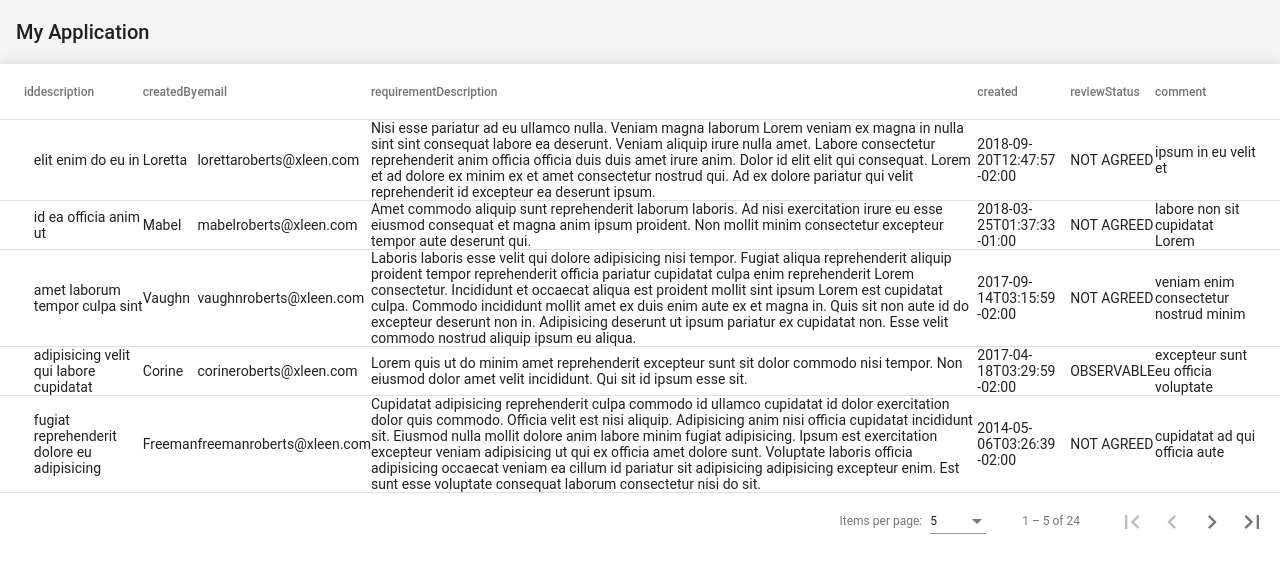
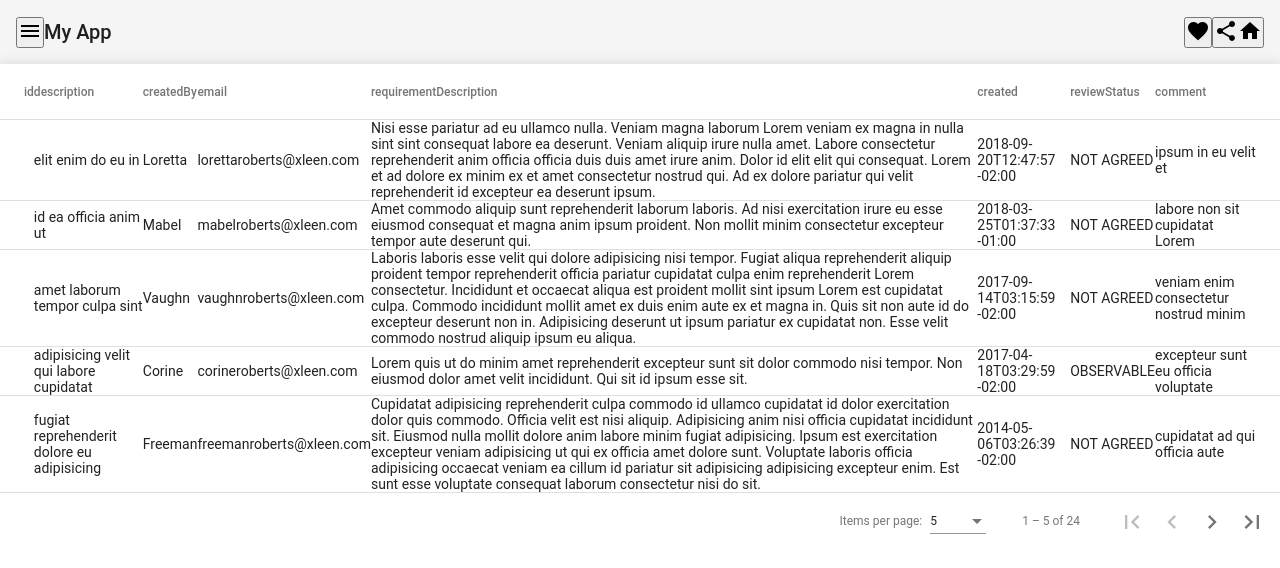
Before and after one commit to 7GitHub7/AngularDoors, an Angular app: page / in a window 1280 px wide. Shown: the top 568 px of the page. Built offline with nearby package versions, Linux system fonts and the light colour scheme; data requests are answered from the project's data file.

Commit message:
added mat-icons

```diff
--- a/src/app/app.module.ts
+++ b/src/app/app.module.ts
@@ -8,6 +8,8 @@
 import { BrowserAnimationsModule } from '@angular/platform-browser/animations';
 import { MatSidenavModule } from '@angular/material/sidenav';
 import {MatToolbarModule} from '@angular/material/toolbar';
+import {MatIconModule} from '@angular/material/icon';
+
 
 
 import { AppComponent } from './app.component';
@@ -49,6 +51,7 @@
     ToolbarComponent,
   ],
   imports: [
+    MatIconModule,
     MatToolbarModule,
     MatSidenavModule,
     BrowserAnimationsModule,
--- a/src/app/components/toolbar/toolbar.component.html
+++ b/src/app/components/toolbar/toolbar.component.html
@@ -1,5 +1,15 @@
-<p>
-  <mat-toolbar>
-    <span>My Application</span>
+<mat-toolbar>
+    <button mat-icon-button class="example-icon" aria-label="Example icon-button with menu icon">
+      <mat-icon>menu</mat-icon>
+    </button>
+    <span>My App</span>
+    <span class="example-spacer"></span>
+    <button mat-icon-button class="example-icon favorite-icon" aria-label="Example icon-button with heart icon">
+      <mat-icon aria-hidden="false" aria-label="Example home icon">favorite</mat-icon>
+    </button>
+    <button mat-icon-button class="example-icon" aria-label="Example icon-button with share icon">
+      <mat-icon>share</mat-icon>
+      <mat-icon aria-hidden="false" aria-label="Example home icon">home</mat-icon>
+
+    </button>
   </mat-toolbar>
-</p>
--- a/src/index.html
+++ b/src/index.html
@@ -1,5 +1,7 @@
 <!doctype html>
 <html lang="en">
+  <link href="https://fonts.googleapis.com/icon?family=Material+Icons" rel="stylesheet">
+
 <head>
   <meta charset="utf-8">
   <title>AngularDoors</title>
```
